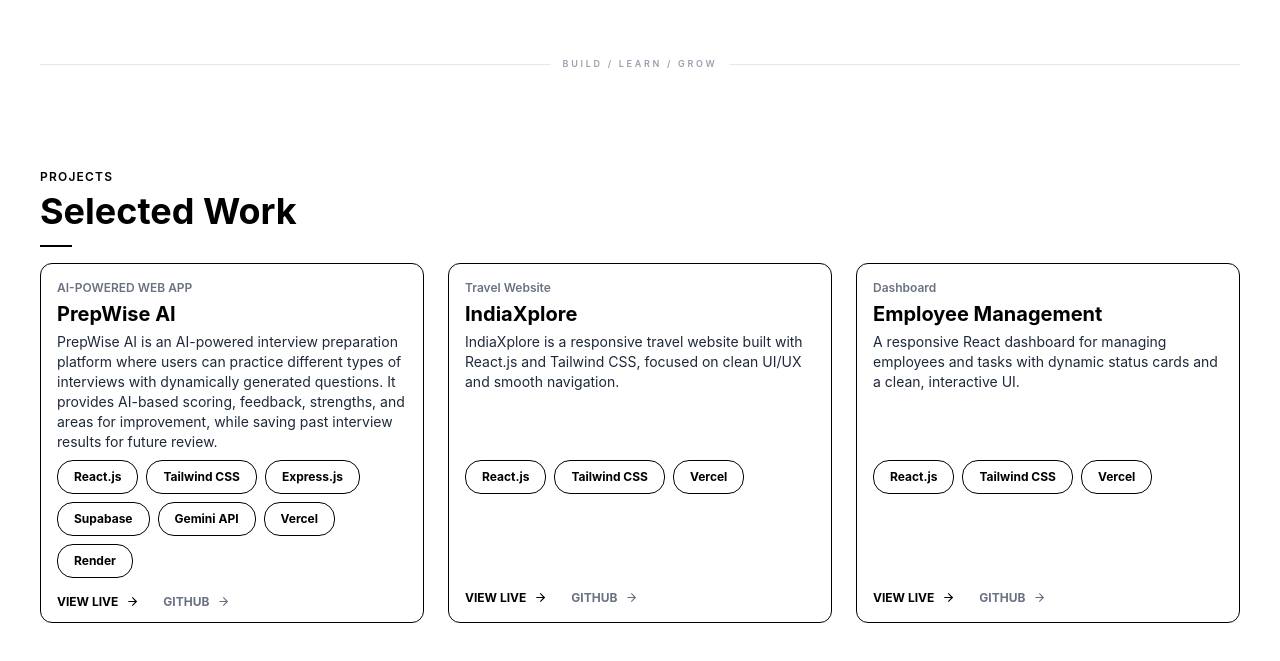
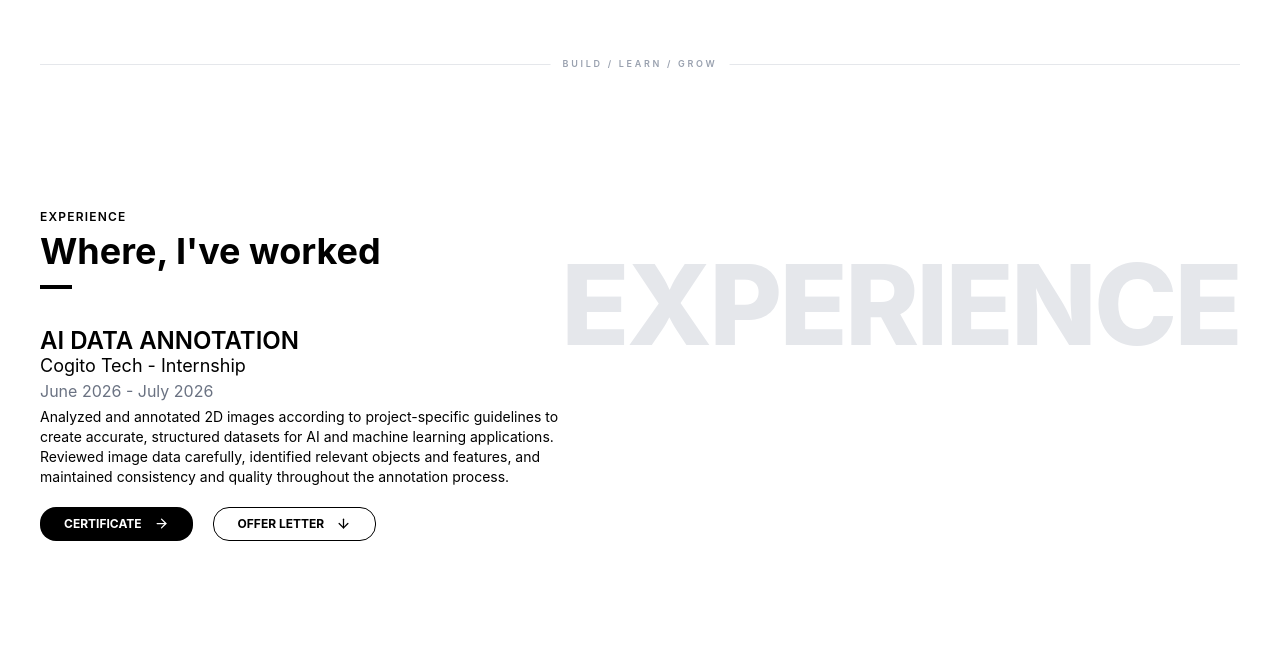
Before and after one commit to Sakshikirola/MyPortfolio, a React (Vite) app: page / in a window 1280 px wide. Shown: the part 2057-2718 px from the top of the page. Built offline with nearby package versions, Linux system fonts and the light colour scheme.

Commit message:
Experience added

```diff
--- a/src/App.jsx
+++ b/src/App.jsx
@@ -6,6 +6,7 @@ import Skills from './Skills'
 import Contact from './Contact'
 import Projects from './Projects'
 import Footer from './Footer'
+import Experience from './Experience'
 
 const App = () => {
   return (
@@ -14,6 +15,7 @@ const App = () => {
       <HomePage/>
       <About/>
       <Skills/>
+      <Experience/>
       <Projects/>
       <Contact/>
       <Footer/>
--- /dev/null
+++ b/src/Experience.jsx
@@ -0,0 +1,49 @@
+import { ArrowDown, ArrowRight } from 'lucide-react'
+import React from 'react'
+
+const Experience = () => {
+  return (
+    <div id='experience' className='relative px-10 pt-28 text-black h-screen'>
+      <div className='space-y-2'>
+        <p className='tracking-widest text-xs font-semibold'>EXPERIENCE</p>
+        <p className='text-4xl font-bold leading-none'>Where, I've worked</p>
+        <div className='h-1 w-8 bg-black mt-4'></div>
+
+        <div>
+         <p className='text-2xl font-semibold leading-none mt-10'>AI DATA ANNOTATION</p>
+         <p className='text-lg leading-none mt-1'>Cogito Tech - Internship</p>
+         <p className='text-md text-gray-500 mt-1'>June 2026 - July 2026</p>
+         <p className='mt-1 w-[45%] text-sm'>Analyzed and annotated 2D images according to project-specific guidelines to create accurate, structured datasets for AI and machine learning applications. Reviewed image data carefully, identified relevant objects and features, and maintained consistency and quality throughout the annotation process.</p>
+
+         <div className='flex gap-5 pt-5'>
+         <a href="#projects"
+          className='bg-black px-6 py-2 font-bold text-white text-xs rounded-2xl flex items-center gap-3'
+         >
+          CERTIFICATE
+          <ArrowRight size={15} />
+         </a>
+
+         <a href="/resume.pdf" target="_blank" rel="noopener noreferrer"
+          className='px-6 py-2 font-bold text-xs rounded-2xl flex items-center gap-3 border-black border'
+         >
+          OFFER LETTER
+          <ArrowDown size={15} />
+         </a>
+        </div>
+        </div>
+      </div>
+
+      <div className='absolute right-10 top-40 text-[7rem] font-extrabold leading-[0.85] text-gray-200 tracking-tight text-right pointer-events-none'>
+         <p>EXPERIENCE</p>
+      </div>
+
+      <div className='absolute bottom-6 left-10 right-10 border-t border-gray-200 pt-4'>
+        <p className='absolute left-1/2 -translate-x-1/2 -top-2 bg-white px-3 text-[9px] tracking-[0.3em] font-semibold text-gray-400'>
+         BUILD / LEARN / GROW
+        </p>
+      </div>
+    </div>
+  )
+}
+
+export default Experience
--- a/src/HomePage.jsx
+++ b/src/HomePage.jsx
@@ -17,14 +17,19 @@ const HomePage = () => {
         </div>
 
         <div className='flex gap-5 pt-3'>
-         <button className='bg-black px-6 py-2 font-bold text-white text-xs rounded-2xl flex items-center gap-3'>
+         <a href="#projects"
+          className='bg-black px-6 py-2 font-bold text-white text-xs rounded-2xl flex items-center gap-3'
+         >
           VIEW MY WORK
           <ArrowRight size={15} />
-         </button>
-         <button className='px-6 py-2 font-bold text-xs rounded-2xl flex items-center gap-3 border-black border'>
+         </a>
+
+         <a href="/resume.pdf" target="_blank" rel="noopener noreferrer"
+          className='px-6 py-2 font-bold text-xs rounded-2xl flex items-center gap-3 border-black border'
+         >
           VIEW RESUME
-          <ArrowDown size={15}/>
-         </button>
+          <ArrowDown size={15} />
+         </a>
         </div>
 
         <div className='flex gap-12 pt-3 text-xs font-bold'>
@@ -79,9 +84,6 @@ const HomePage = () => {
 
     </div>
 
-
-
-
   )
 }
 
--- a/src/Navbar.jsx
+++ b/src/Navbar.jsx
@@ -8,9 +8,10 @@ const Navbar = () => {
         <div className='h-px w-6 bg-black'></div>
       </div>
       <div className='flex gap-10 items-center font-semibold'>
-        <a href='#home' className='text-xs text-black'>HOME</a>
+        <a href='#home' className='text-xs text-gray-500'>HOME</a>
         <a href='#about' className='text-xs text-gray-500'>ABOUT</a>
         <a href='#skills' className='text-xs text-gray-500'>SKILLS</a>
+        <a href='#experience' className='text-xs text-gray-500'>EXPERIENCE</a>
         <a href='#projects' className='text-xs text-gray-500'>PROJECTS</a>
         <a href='#contact' className='text-xs text-gray-500'>CONTACT</a>
         <button className='h-3 w-3 p-0 border-0 rounded-full bg-black'></button>
```
Also changed, not shown: src/About.jsx (+4 -4 lines), 1 other file (tests, documents, lock files or other folders).
